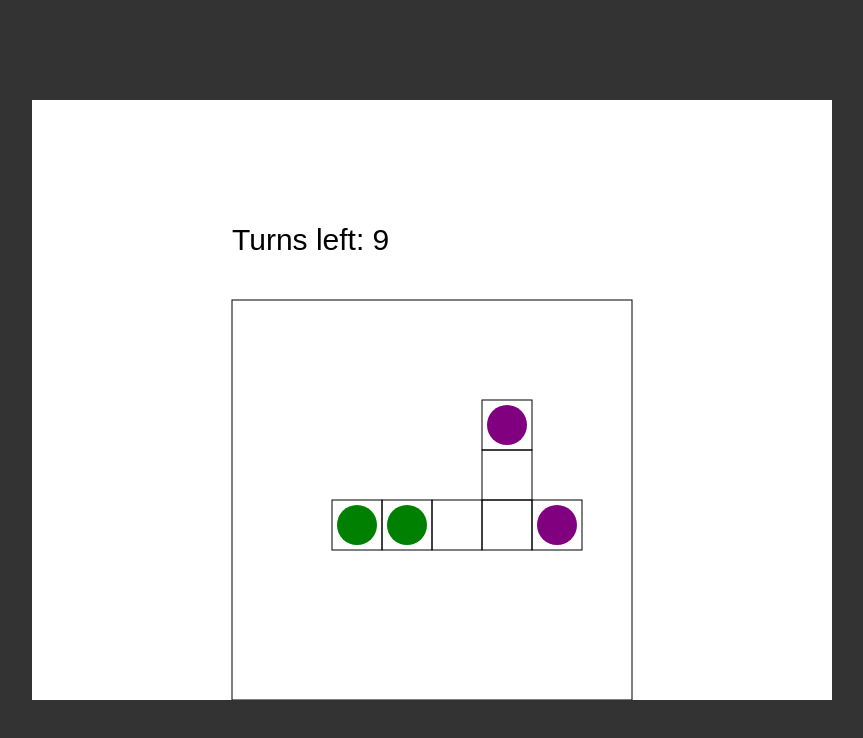
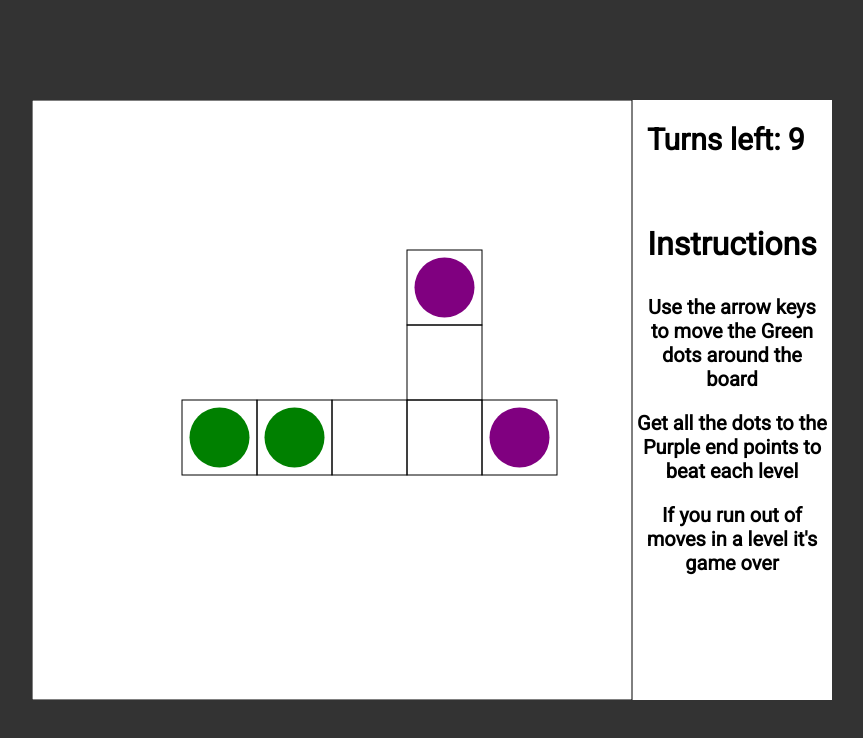
Before and after one commit to BeauMarwaha/Project-2-JS-Game, a website built with webpack: page index.html in a window 1280 px wide. Both pictures are taken after a click on the link "Start". Shown: the whole page, without its empty margins (208-1071 px from the left). Built offline with nearby package versions, Linux system fonts and the light colour scheme.

Commit message:
Game Update
Added instructions to the game screen, simplified the menus, added a custom font, added our names, and added sound effects.

```diff
--- a/css/styles.css
+++ b/css/styles.css
@@ -6,7 +6,7 @@ body{
 }
 
 #mainMenu{
-	background-color: gray;
+	background-color: rgb(255, 255, 255);
     text-align: center;
     z-index: 1;
 	width: 800px;
@@ -20,8 +20,29 @@ body{
     left: 0;
     right: 0;
 }
+
+#instructions{
+    text-align: center;
+    z-index: 1;
+	width: 190px;
+    height: 600px;
+    margin: auto;
+    position: absolute;
+    padding: 0;
+    top: 0;
+    bottom: 0;
+    left: 600px;
+    right: 0;
+	display: none;
+}
+
+#instructions .titleTextBig{
+	font: bold 32px Roboto;
+	margin-top: 125px;
+}
+
 #winScreen{
-	background-color: gray;
+	background-color: rgb(255, 255, 255);
     text-align: center;
     z-index: 1;
 	width: 800px;
@@ -35,8 +56,9 @@ body{
     right: 0;
 	display: none;
 }
+
 #lossScreen{
-	background-color: gray;
+	background-color: rgb(255, 255, 255);
     text-align: center;
     z-index: 1;
 	width: 800px;
@@ -50,16 +72,14 @@ body{
     right: 0;
 	display: none;
 }
+
 .titleText{
-	font: bold 20px Verdana;
+	font: bold 20px Roboto;
 }
 
 .titleTextBig{
-	font: bold 30px Verdana;
-}
-
-#title{
-	margin-top: 75px;
+	font: bold 80px Roboto;
+	margin-top: 150px;
 }
 
 .button {
--- a/index.html
+++ b/index.html
@@ -4,22 +4,28 @@
 		<meta charset="utf-8" />
 		<title>RM1 - Project 2</title>
 		<link rel="stylesheet" href="css/styles.css">
+		<link href="https://fonts.googleapis.com/css?family=Roboto" rel="stylesheet">
 	</head>
 	<body>
 		<main>
 			<div id="mainMenu">
-				<p class="titleTextBig" id="title">Shift</p>
-				<p class="titleText">Use the arrow keys to move the dots around the board</p>
-				<p class="titleText">Get all the dots to the end points to beat each level</p>
-				<p class="titleText">If you run out of moves in a level it's game over</p>
+				<p class="titleTextBig">Shift</p>
+				<p class="titleText">Created By:</p>
+				<p class="titleText">James Troup, Beau Marwaha</p>
 				<a href="#" id="startButton" class="button titleText">Start</a>
 			</div>
+			<div id="instructions">
+				<p class="titleTextBig">Instructions</p>
+				<p class="titleText">Use the arrow keys to move the Green dots around the board</p>
+				<p class="titleText">Get all the dots to the Purple end points to beat each level</p>
+				<p class="titleText">If you run out of moves in a level it's game over</p>
+			</div>
 			<div id="winScreen">
-				<p class="titleTextBig" id="title">Well Done!</p>
+				<p class="titleTextBig">Well Done!</p>
 				<a href="#" id="nextButton" class="button titleText">Next Level</a>
 			</div>
 			<div id="lossScreen">
-				<p class="titleTextBig" id="title">Game Over</p>
+				<p class="titleTextBig">Game Over</p>
 				<p class="titleText">You ran out of turns</p>
 				<a href="#" id="retryButton" class="button titleText">Retry</a>
 			</div>
--- a/js/classes.js
+++ b/js/classes.js
@@ -1,6 +1,6 @@
 import {} from './utilities.js';
 import {rowWidth,colWidth,topSpacing,leftSpacing} from './main.js';
-export {createCircleSprite,createSquareSprite,createImageSprite};
+export {createCircleSprite,createSquareSprite,createImageSprite,createSound};
 
 class sprite{
 		constructor(x,y){
@@ -73,3 +73,33 @@ function createImageSprite(x, y, width=30, height=30, url="images/Sean.png"){
 	image.src = url;
 	return new imageSprite(x,y,width,height,image);
 }
+
+class sound{
+	constructor(src, loop){
+		this.sound = document.createElement("audio");
+		this.sound.src = src;
+		this.sound.setAttribute("preload", "auto");
+		this.sound.setAttribute("controls", "none");
+		this.sound.style.display = "none";
+
+		if (loop)
+		{
+			this.sound.addEventListener('ended', function() {
+				this.currentTime = 0;
+				this.play();
+			}, false);
+		}
+
+		document.body.appendChild(this.sound);
+	}
+	play(){
+        this.sound.play();
+    }
+    stop(){
+        this.sound.pause();
+    }
+}
+
+function createSound(src, loop) {
+	return new sound(src, loop);
+}
--- a/js/main.js
+++ b/js/main.js
@@ -1,4 +1,4 @@
-import {createCircleSprite,createSquareSprite,createImageSprite} from './classes.js';
+import {createCircleSprite,createSquareSprite,createImageSprite,createSound} from './classes.js';
 export {init,rowWidth,colWidth,topSpacing,leftSpacing};
 
 const canvas = document.querySelector("canvas");
@@ -7,9 +7,9 @@ const screenWidth = canvas.width;
 const screenHeight = canvas.height;
 let gameBoard;
 const rows = 8;
-const rowWidth = 50;
+const rowWidth = 75;
 const cols = 8;
-const colWidth = 50;
+const colWidth = 75;
 let dots = [];
 let endPoints = [];
 
@@ -17,13 +17,24 @@ let turns = 8;
 let level = 1;
 let paused = true;
 // Calculate the top and left spacing to have the game board centered in the bottom middle of the canvas
-const topSpacing = screenHeight - (rows * rowWidth);
-const leftSpacing = screenWidth - ((cols * colWidth) * 1.5);
+const topSpacing = 0;
+const leftSpacing = 0;
+
+// Set up music & sound effects
+let backgroundMusic = createSound("sounds/electronic-base-and-pop-guitar.mp3", true); // Sound from: https://freesound.org/people/frankum/sounds/273300/
+let moveSound = createSound("sounds/boop.wav", false); // Sound from: https://freesound.org/people/fordps3/sounds/186669/
+let winSound = createSound("sounds/little-boops-loop.wav", false); // Sound from: https://freesound.org/people/newagesoup/sounds/348849/
+let loseSound = createSound("sounds/sad-trombone.wav", false); // Sound from: https://freesound.org/people/Timbre/sounds/73750/
 
 function init(){
+    // Set up the start button to start the game
     document.querySelector("#startButton").onclick = startGame;
 
+    // Set up key tracking
     document.addEventListener('keyup', keyPressed, false);
+
+    // Start playing the background music
+    backgroundMusic.play();
 }
 
 function startGame(){
@@ -36,24 +47,29 @@ function startGame(){
     // Start loading the level from an external file and call the levelLoaded function when complete
     readTextFile("levels/level-1.txt", levelLoaded);
 }
+
 function restartGame(){
+    // Hide the win/lose screens
 	document.querySelector('#lossScreen').style.display = "none";
     document.querySelector('#winScreen').style.display = "none";
+
+    // Load up the level
 	gameBoard = createArray(rows, cols);
 	dots = [];
 	endPoints = [];
 	readTextFile("levels/level-"+level+".txt", levelLoaded);
+}
 
-	//debugger;
-
-}
 function levelLoaded(levelGuide)
 {
     // Remove all whitespace from the loaded text
     levelGuide = levelGuide.replace(/\s+/g, '');
 
     // Populate the game board using the text file's contents
-    initializeLevel(levelGuide)
+    initializeLevel(levelGuide);
+
+    // Display the Instructions
+    document.querySelector('#instructions').style.display = "block";
 
     // Start updating the game board
 	paused = false;
@@ -68,17 +84,14 @@ function update(){
     // Clear the background
     ctx.save();
     ctx.fillStyle = "#FFFFFF";
-	ctx.fillRect(0,0,screenWidth,screenHeight)
+	ctx.fillRect(0,0,screenWidth,screenHeight);
     ctx.restore();
 
     // Draw a square around the game board
     ctx.save();
     ctx.strokeStyle = "#000000";
-	ctx.strokeRect(topSpacing, leftSpacing, rows * rowWidth, cols * colWidth)
+    ctx.strokeRect(topSpacing, leftSpacing, rows * rowWidth, cols * colWidth);
     ctx.restore();
-
-
-
 
     // Loop through the game board sections and draw them
     for (let i = 0; i < rows; i++)
@@ -93,9 +106,7 @@ function update(){
         }
     }
 
-
     // Loop through the dots and end points and draw them
-
 	endPoints.forEach(function(endPoint) {
         endPoint.sprite.draw(ctx);
     });
@@ -103,8 +114,10 @@ function update(){
     dots.forEach(function(dot) {
         dot.sprite.draw(ctx);
     });
-	ctx.font = "30px Arial";
-    ctx.fillText("Turns left: " + turns,leftSpacing,topSpacing - 50);
+
+    // Write the turns left onto the screen
+	ctx.font = "bold 30px Roboto";
+    ctx.fillText("Turns left: " + turns, 615, 50, 185);
 }
 
 function initializeLevel(levelGuide)
@@ -145,6 +158,7 @@ function initializeLevel(levelGuide)
 	}
 	turns = parseInt(turnNum,10);
 }
+
 // Array initialization code SOURCED from https://stackoverflow.com/a/966938
 function createArray(length) {
     var arr = new Array(length || 0),
@@ -226,18 +240,27 @@ function readTextFile(file, callback) {
 		}
     }
 
+    // If the player moved this turn
 	if(move > 0){
+        // Play the move music
+        moveSound.play();
+
+        // Decrement the turn tracker
         turns--;
+
+        // Reset the move counter
 		move = 0;
     }
+
+    // Check win/loss conditions
 	checkWin();
 	if(turns <= 0 && !paused){
 		paused = true;
 		displayLoss();
+	}
 
 }
 
-}
 function checkWin(){
 	let length = 0;
 	for(let dot of dots){
@@ -253,15 +276,30 @@ function checkWin(){
 		paused = true;
 	}
 }
+
 function displayWin(){
+    // Advance the level
     level = 2;
 
+    // Play the win music
+    winSound.play();
+
+    // Hide the Instructions
+    document.querySelector('#instructions').style.display = "none";
+
+    // Display the win screen
 	document.querySelector("#nextButton").onclick = restartGame;
 	document.querySelector('#winScreen').style.display = "block";
+}
 
-}
 function displayLoss(){
+    // Play the lose music
+    loseSound.play();
 
+	// Hide the Instructions
+    document.querySelector('#instructions').style.display = "none";
+
+    // Display the loss screen
 	document.querySelector("#retryButton").onclick = restartGame;
 	document.querySelector('#lossScreen').style.display = "block";
 }
```
Also changed, not shown: to-dos.txt (+5 -5 lines), dist/bundle.js, 4 other files. Lines whose indentation alone changed are shown as unchanged.
